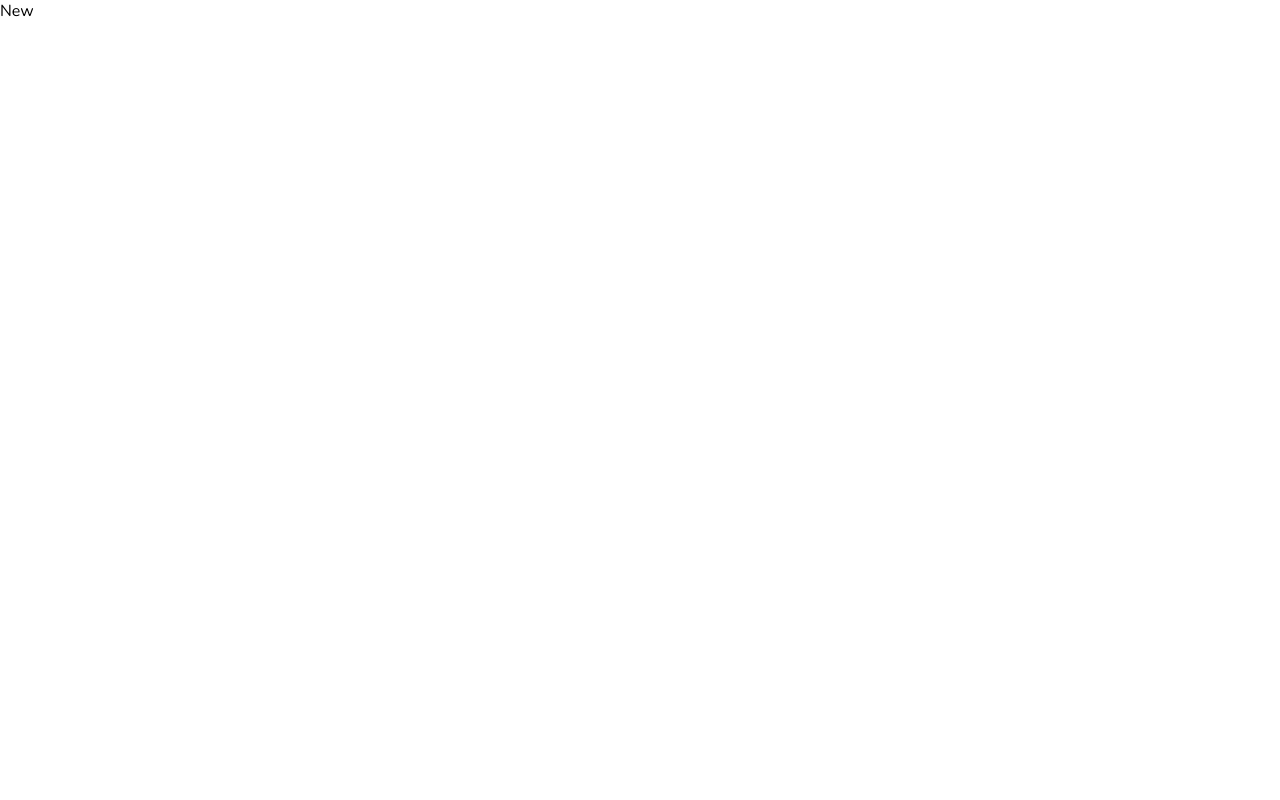
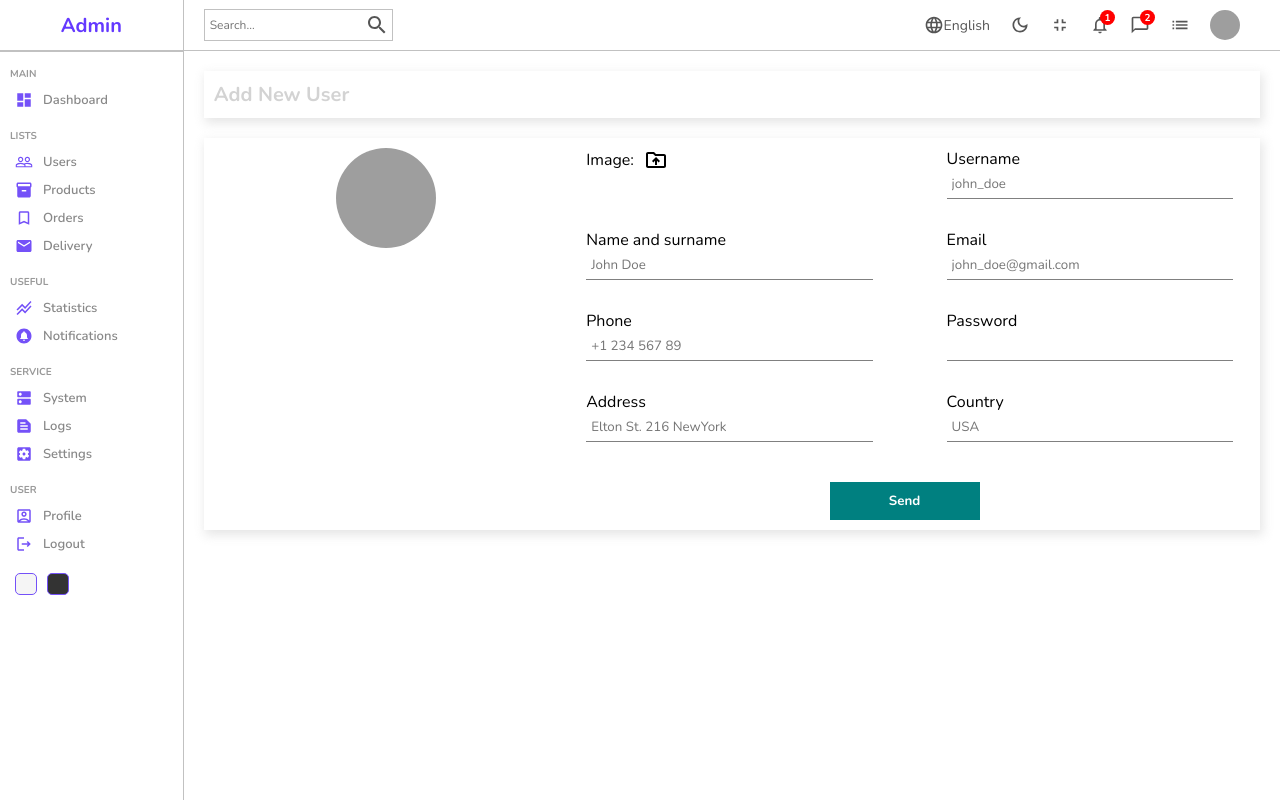
Before and after one commit to dariusz75/music-collection-catalogue, a React (Create React App) app: page /users/new in a window 1280 px wide. Built offline with nearby package versions, Linux system fonts and the light colour scheme; grey boxes are pictures that could not be loaded.

Commit message:
new page done

```diff
--- a/src/App.js
+++ b/src/App.js
@@ -10,6 +10,8 @@
 import New from './pages/new/New'
 import Single from './pages/single/Single'
 
+import { productInputs, userInputs } from "./dataFiles/form-source";
+
 function App() {
   return (
     <div className="App">
@@ -21,13 +23,19 @@
             <Route path='users'>
               <Route index element={<List />}/>
               <Route path=':userId' element={<Single />} />
-              <Route path='new' element={<New />} />
-            </Route>
+              <Route
+                path="new"
+                element={<New inputs={userInputs} title="Add New User" />}
+              />
             <Route path='products'>
               <Route index element={<List />}/>
               <Route path=':productId' element={<Single />} />
-              <Route path='new' element={<New />} />
+              <Route
+                path="new"
+                element={<New inputs={productInputs} title="Add New Product" />}
+              />
             </Route>
+          </Route>
           </Route>
         </Routes>
       </BrowserRouter>
--- /dev/null
+++ b/src/dataFiles/form-source.js
@@ -0,0 +1,76 @@
+export const userInputs = [
+  {
+    id: 1,
+    label: "Username",
+    type: "text",
+    placeholder: "john_doe",
+  },
+  {
+    id: 2,
+    label: "Name and surname",
+    type: "text",
+    placeholder: "John Doe",
+  },
+  {
+    id: 3,
+    label: "Email",
+    type: "mail",
+    placeholder: "john_doe@gmail.com",
+  },
+  {
+    id: 4,
+    label: "Phone",
+    type: "text",
+    placeholder: "+1 234 567 89",
+  },
+  {
+    id: 5,
+    label: "Password",
+    type: "password",
+  },
+  {
+    id: 6,
+    label: "Address",
+    type: "text",
+    placeholder: "Elton St. 216 NewYork",
+  },
+  {
+    id: 7,
+    label: "Country",
+    type: "text",
+    placeholder: "USA",
+  },
+];
+
+export const productInputs = [
+  {
+    id: 1,
+    label: "Title",
+    type: "text",
+    placeholder: "Apple Macbook Pro",
+  },
+  {
+    id: 2,
+    label: "Description",
+    type: "text",
+    placeholder: "Description",
+  },
+  {
+    id: 3,
+    label: "Category",
+    type: "text",
+    placeholder: "Computers",
+  },
+  {
+    id: 4,
+    label: "Price",
+    type: "text",
+    placeholder: "100",
+  },
+  {
+    id: 5,
+    label: "Stock",
+    type: "text",
+    placeholder: "in stock",
+  },
+];
--- a/src/pages/new/New.jsx
+++ b/src/pages/new/New.jsx
@@ -1,9 +1,58 @@
 import './new.scss';
 
-const New = () => {
+import Sidebar from "../../components/sidebar/Sidebar";
+import Navbar from "../../components/navbar/Navbar";
+import DriveFolderUploadOutlinedIcon from "@mui/icons-material/DriveFolderUploadOutlined";
+
+import { useState } from "react";
+
+const New = ({inputs, title}) => {
+  const [file, setFile] = useState("");
+
   return <div className='new'>
-      New
+      <Sidebar />
+      <div className="new-container">
+        <Navbar />
+        <div className="top">
+        <h1>{title}</h1>
+        </div>
+        <div className="bottom">
+          <div className="left">
+          <img
+              src={
+                file
+                  ? URL.createObjectURL(file)
+                  : "https://icon-library.com/images/no-image-icon/no-image-icon-0.jpg"
+              }
+              alt=""
+            />
+          </div>
+          <div className="right">
+          <form>
+            <div className="form-input">
+              <label htmlFor="file">
+              Image: <DriveFolderUploadOutlinedIcon className="icon" />
+              </label>
+              <input
+                id="file"
+                type="file"
+                placeholder='john_doe'
+                style={{ display: "none" }}
+                onChange={(e) => setFile(e.target.files[0])}
+              />
+            </div>
+            {inputs.map((input) => (
+                <div className="form-input" key={input.id}>
+                  <label>{input.label}</label>
+                  <input type={input.type} placeholder={input.placeholder} />
+                </div>
+              ))}
+            <button>Send</button>
+          </form>
+        </div>
+      </div>
     </div>
+  </div>
 };
 
 export default New;
--- a/src/pages/new/new.scss
+++ b/src/pages/new/new.scss
@@ -0,0 +1,77 @@
+.new {
+  width: 100%;
+  display: flex;
+
+  .new-container {
+    flex: 6;
+
+    .top,
+    .bottom {
+      -webkit-box-shadow: 2px 4px 10px 1px rgba(0, 0, 0, 0.47);
+      box-shadow: 2px 4px 10px 1px rgba(201, 201, 201, 0.47);
+      padding: 10px;
+      margin: 20px;
+      display: flex;
+
+      h1 {
+        color: lightgray;
+        font-size: 20px;
+      }
+
+      .left {
+        flex: 1;
+        text-align: center;
+
+        img {
+          width: 100px;
+          height: 100px;
+          border-radius: 50%;
+          object-fit: cover;
+        }
+      }
+
+      .right {
+        flex: 2;
+
+        form {
+          display: flex;
+          flex-wrap: wrap;
+          gap: 30px;
+          justify-content: space-around;
+
+          .form-input {
+            width: 40%;
+
+            label {
+              display: flex;
+              align-items: center;
+              gap: 10px;
+
+              .icon {
+                cursor: pointer;
+              }
+            }
+
+            input {
+              width: 100%;
+              padding: 5px;
+              border: none;
+              border-bottom: 1px solid gray;
+            }
+          }
+
+          button {
+            width: 150px;
+            padding: 10px;
+            border: none;
+            background-color: teal;
+            color: white;
+            font-weight: bold;
+            cursor: pointer;
+            margin-top: 10px;
+          }
+        }
+      }
+    }
+  }
+}
```
